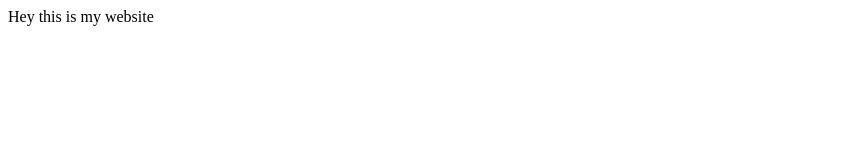
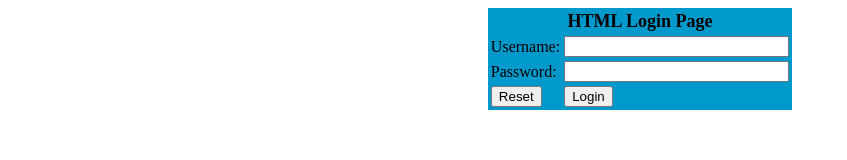
Before and after one commit to pongthang/AkashKarnatak.github.io, a plain HTML site: page index.html in a window 1280 px wide. Shown: the whole page, without its empty margins (0-847 px from the left). Drawn offline with Linux system fonts and the light colour scheme.

Commit message:
Update index.html

```diff
--- a/index.html
+++ b/index.html
@@ -1,8 +1,47 @@
 <html>
-<title>
-My Page
-</title>
+<head>
+<title>Login Page</title>
+</head>
 <body>
-Hey this is my website
+<form name="loginForm" method="post" action="login.php">
+<table width="20%" bgcolor="0099CC" align="center">
+
+<tr>
+<td colspan=2><center><font size=4><b>HTML Login Page</b></font></center></td>
+</tr>
+
+<tr>
+<td>Username:</td>
+<td><input type="text" size=25 name="userid"></td>
+</tr>
+
+<tr>
+<td>Password:</td>
+<td><input type="Password" size=25 name="pwd"></td>
+</tr>
+
+<tr>
+<td ><input type="Reset"></td>
+<td><input type="submit" onclick="return check(this.form)" value="Login"></td>
+</tr>
+
+</table>
+</form>
+<script language="javascript">
+function check(form)
+{
+
+if(form.userid.value == "AkashKarnatak" && form.pwd.value == "akashkarnatak")
+{
+	return true;
+}
+else
+{
+	alert("Error Password or Username")
+	return false;
+}
+}
+</script>
+
 </body>
 </html>
```
